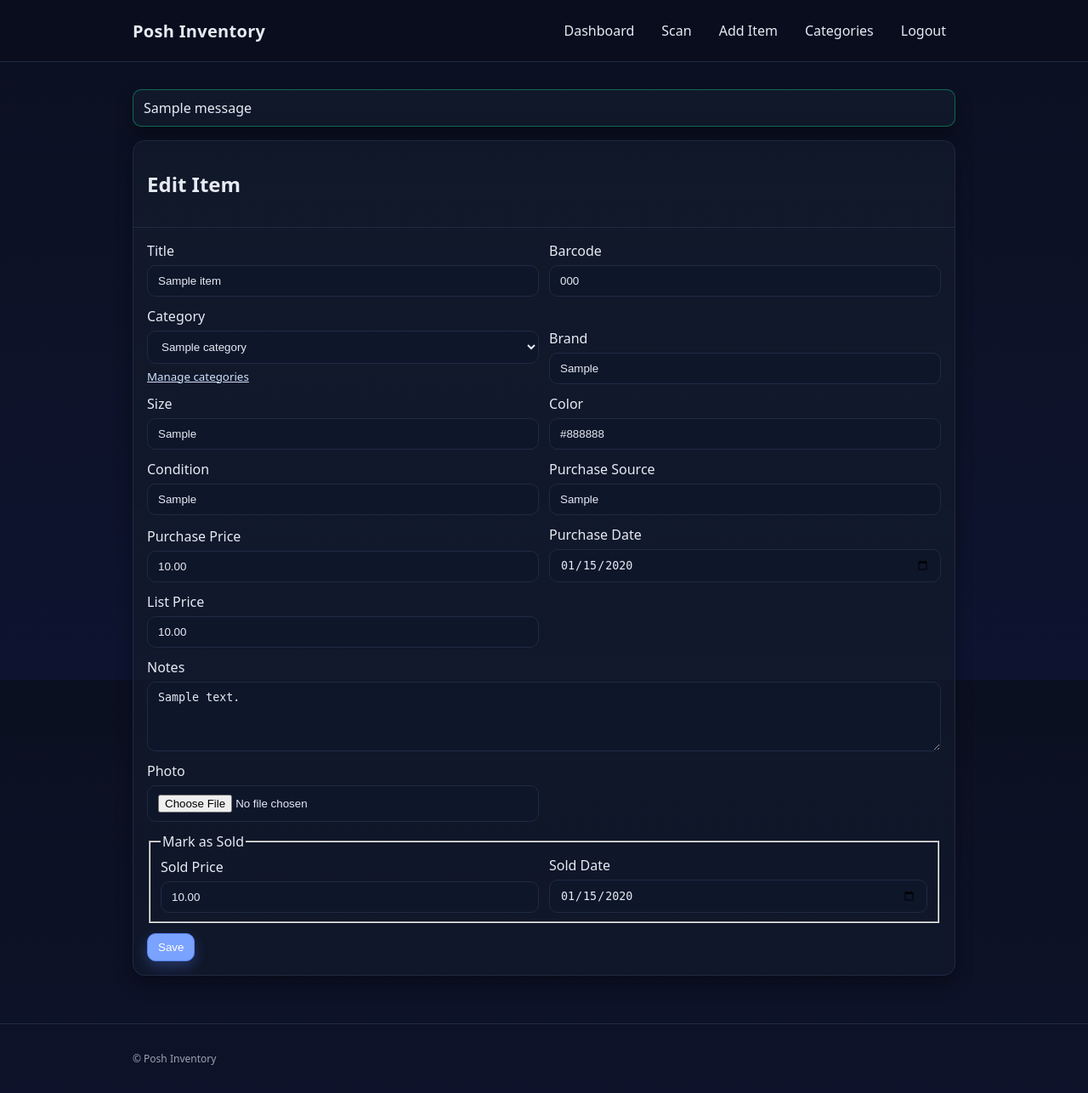
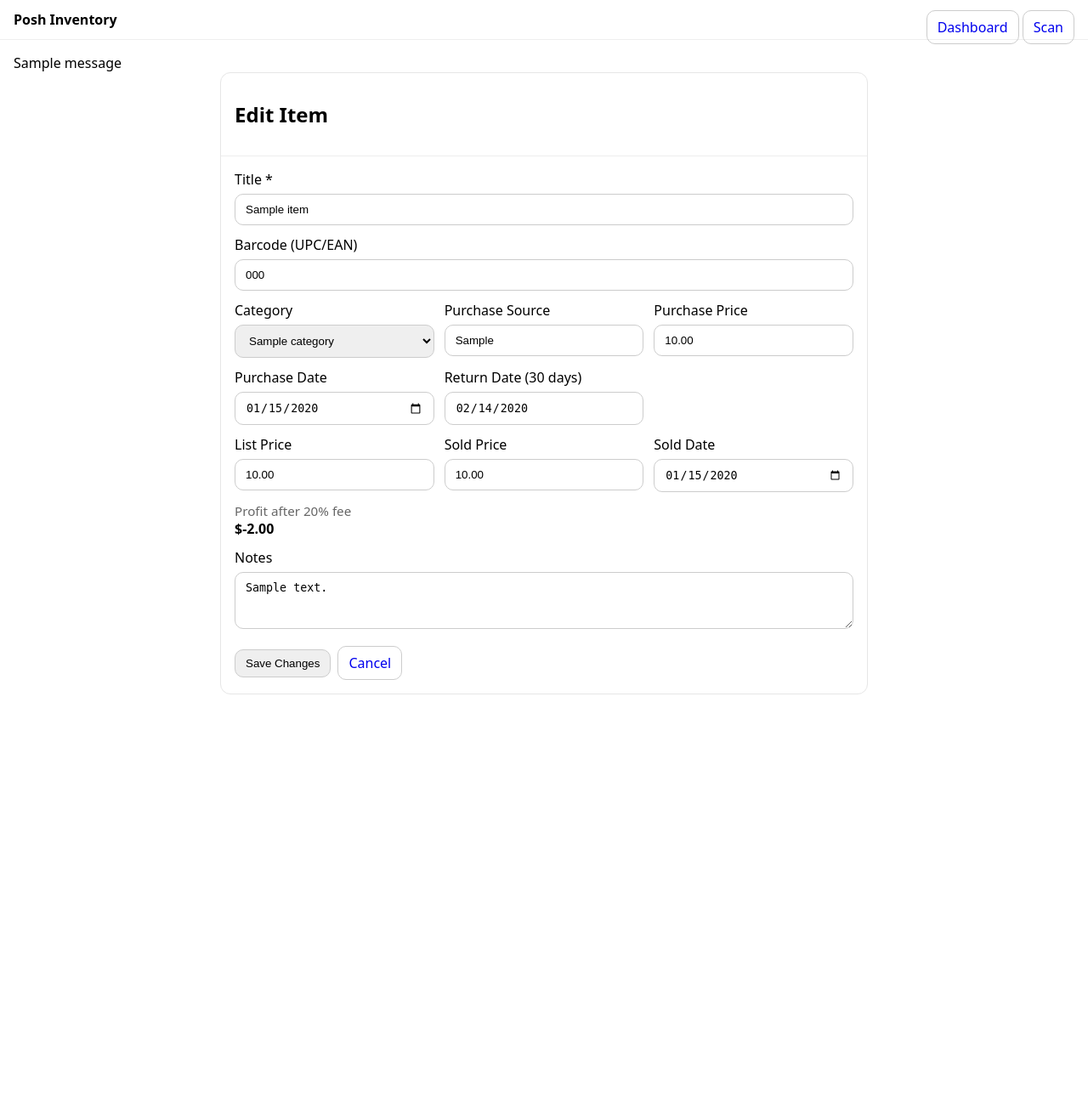
Before and after one commit to noahc763/posh-inventory, a Flask app: page /items/1/edit in a window 1280 px wide. Shown: the whole page at 85% size. After the commit the page ends 817 px from the top, so only its background shows below. Run offline with Flask 3, Linux system fonts and the light colour scheme; a user stored in the database is signed in; tables that the repository leaves empty hold one stand-in row (values such as "Sample post"); one stand-in notice (Sample message) is shown.

Commit message:
Edited categories

```diff
--- a/app.py
+++ b/app.py
@@ -1,4 +1,3 @@
-# app.py
 import os
 from decimal import Decimal
 from datetime import datetime
@@ -7,10 +6,9 @@ from flask_login import LoginManager, login_required, current_user
 
 from config import Config
 from models import db, Item, Category, User
-from auth import auth_bp
-from items import items_bp
-from categories import categories_bp
-
+from auth import auth_bp          # your existing auth blueprint (login/logout)
+from items import items_bp        # cleaned below
+from categories import categories_bp  # your existing categories blueprint
 
 def create_app():
     app = Flask(
@@ -20,12 +18,12 @@ def create_app():
     )
     app.config.from_object(Config)
 
-    # --- DB init ---
+    # DB
     db.init_app(app)
     with app.app_context():
-        db.create_all()  # create tables if missing
+        db.create_all()
 
-    # --- Auth ---
+    # Auth
     login_manager = LoginManager(app)
     login_manager.login_view = "auth.login"
 
@@ -33,12 +31,12 @@ def create_app():
     def load_user(user_id):
         return User.query.get(int(user_id))
 
-    # --- Blueprints ---
+    # Blueprints
     app.register_blueprint(auth_bp)
     app.register_blueprint(items_bp)
     app.register_blueprint(categories_bp)
 
-    # --- Helpers ---
+    # Helpers
     def normalize_barcode(raw: str) -> str:
         if not raw:
             return ""
@@ -56,8 +54,7 @@ def create_app():
         except Exception:
             return None
 
-    # --- Routes ---
-
+    # Routes
     @app.route("/")
     @login_required
     def dashboard():
@@ -67,13 +64,7 @@ def create_app():
             q = q.filter(Item.category_id == cat_id)
         items = q.order_by(Item.created_at.desc()).all()
         cats = Category.query.filter_by(user_id=current_user.id).order_by(Category.name.asc()).all()
-        return render_template(
-            "dashboard.html",
-            items=items,
-            categories=cats,
-            selected_cat=cat_id,
-            Decimal=Decimal,
-        )
+        return render_template("dashboard.html", items=items, categories=cats, selected_cat=cat_id, Decimal=Decimal)
 
     @app.route("/items/<int:item_id>")
     @login_required
@@ -81,21 +72,18 @@ def create_app():
         item = Item.query.filter_by(id=item_id, user_id=current_user.id).first_or_404()
         return render_template("item_detail.html", item=item, Decimal=Decimal)
 
-    # Scanner page (populated with the user's categories)
     @app.route("/scan")
     @login_required
     def scan():
         cats = Category.query.filter_by(user_id=current_user.id).order_by(Category.name.asc()).all()
         return render_template("scan.html", categories=cats)
 
-    # API the scanner calls to decide where to go
     @app.get("/api/items/lookup")
     @login_required
     def api_items_lookup():
         barcode = normalize_barcode(request.args.get("barcode", ""))
         if not barcode:
             return jsonify({"found": False}), 200
-
         item = Item.query.filter_by(user_id=current_user.id, barcode=barcode).first()
         if item:
             return jsonify({"found": True, "id": item.id}), 200
@@ -105,15 +93,13 @@ def create_app():
     @app.route("/categories/<int:category_id>/items/new", methods=["GET", "POST"])
     @login_required
     def items_new(category_id: int):
-        # Ensure the category belongs to this user
         category = Category.query.filter_by(id=category_id, user_id=current_user.id).first_or_404()
 
         if request.method == "GET":
-            # prefill barcode from ?barcode=... (scanner flow)
             barcode = request.args.get("barcode", "")
             return render_template("item_form.html", prefill={"barcode": barcode}, category=category)
 
-        # POST: create the item
+        # POST: create
         name            = (request.form.get("name") or "").strip()
         barcode         = normalize_barcode(request.form.get("barcode") or "")
         purchase_price  = request.form.get("purchase_price")
@@ -142,24 +128,19 @@ def create_app():
             purchase_date=parse_date(purchase_date),
             notes=notes or None,
         )
-
         db.session.add(item)
         try:
             db.session.commit()
         except Exception:
             db.session.rollback()
-            # likely unique constraint on (user_id, barcode)
             return ("Barcode already exists", 409)
 
         return redirect(url_for("item_detail", item_id=item.id))
 
-    # Health check
     @app.route("/healthz")
     def healthz():
         return {"ok": True}
 
     return app
 
-
-# WSGI entrypoint
 app = create_app()
--- a/templates/add_edit_item.html
+++ b/templates/add_edit_item.html
@@ -1,90 +1,115 @@
-{% extends 'base.html' %}
+{% extends "base.html" %}
 {% block content %}
-<section class="card">
+<section class="card" style="max-width: 760px; margin: 0 auto;">
   <div class="card-header">
-    <h2>{{ 'Edit' if item else 'Add' }} Item</h2>
+    <h2>Edit Item</h2>
   </div>
   <div class="card-body">
-    <form method="post" enctype="multipart/form-data" class="grid-form">
+    <form action="{{ url_for('items.edit_item', item_id=item.id) }}" method="post" class="grid-form" style="display:grid; gap:12px;">
       <label class="field">
-        <span>Title</span>
-        <input name="title" value="{{ item.title if item else request.args.get('title','') }}" required />
+        <span>Title *</span>
+        <input name="title" value="{{ item.title }}" required />
       </label>
+
       <label class="field">
-        <span>Barcode</span>
-        <input name="barcode" value="{{ item.barcode if item else request.args.get('barcode','') }}" />
+        <span>Barcode (UPC/EAN)</span>
+        <input name="barcode" value="{{ item.barcode or '' }}" placeholder="Scan or type" />
       </label>
+
+      <div style="display:grid; grid-template-columns: repeat(auto-fit, minmax(220px, 1fr)); gap:12px;">
         <label class="field">
           <span>Category</span>
           <select name="category_id">
-          <option value="">-- none --</option>
+            <option value="">— None —</option>
             {% for c in categories %}
-            <option value="{{ c.id }}" {% if item and item.category_id==c.id %}selected{% endif %}>{{ c.name }}</option>
+              <option value="{{ c.id }}" {% if item.category_id == c.id %}selected{% endif %}>{{ c.name }}</option>
             {% endfor %}
           </select>
-        <small><a class="link" href="/categories" target="_blank">Manage categories</a></small>
         </label>
-      <label class="field">
-        <span>Brand</span>
-        <input name="brand" value="{{ item.brand if item else '' }}" />
-      </label>
-      <label class="field">
-        <span>Size</span>
-        <input name="size" value="{{ item.size if item else '' }}" />
-      </label>
-      <label class="field">
-        <span>Color</span>
-        <input name="color" value="{{ item.color if item else '' }}" />
-      </label>
-      <label class="field">
-        <span>Condition</span>
-        <input name="condition" value="{{ item.condition if item else '' }}" />
-      </label>
+
         <label class="field">
           <span>Purchase Source</span>
-        <input name="purchase_source" value="{{ item.purchase_source if item else '' }}" />
+          <input name="purchase_source" value="{{ item.purchase_source or '' }}" />
         </label>
+
         <label class="field">
           <span>Purchase Price</span>
-        <input name="purchase_price" type="number" step="0.01" value="{{ item.purchase_price if item else '' }}" />
+          <input id="purchase_price" name="purchase_price" type="number" step="0.01" min="0" value="{{ item.purchase_price or '0.00' }}" />
         </label>
+
         <label class="field">
           <span>Purchase Date</span>
-        <input name="purchase_date" type="date" value="{{ item.purchase_date if item else '' }}" />
+          <input id="purchase_date" name="purchase_date" type="date" value="{{ item.purchase_date.strftime('%Y-%m-%d') if item.purchase_date }}" />
         </label>
+
+        <label class="field">
+          <span>Return Date (30 days)</span>
+          <input id="return_date" type="date" readonly />
+        </label>
+      </div>
+
+      <div style="display:grid; grid-template-columns: repeat(auto-fit, minmax(220px, 1fr)); gap:12px;">
         <label class="field">
           <span>List Price</span>
-        <input name="list_price" type="number" step="0.01" value="{{ item.list_price if item else '' }}" />
-      </label>
-      <label class="field col-span-2">
-        <span>Notes</span>
-        <textarea name="notes" rows="4">{{ item.notes if item else '' }}</textarea>
-      </label>
-      <label class="field">
-        <span>Photo</span>
-        <input type="file" name="photo" accept="image/*" />
+          <input name="list_price" type="number" step="0.01" min="0" value="{{ item.list_price or '' }}" />
         </label>
 
-      {% if item %}
-      <fieldset class="field col-span-2">
-        <legend>Mark as Sold</legend>
-        <div class="grid-form two">
         <label class="field">
           <span>Sold Price</span>
-            <input name="sold_price" type="number" step="0.01" value="{{ item.sold_price or '' }}" />
+          <input id="sold_price" name="sold_price" type="number" step="0.01" min="0" value="{{ item.sold_price or '' }}" />
         </label>
+
         <label class="field">
           <span>Sold Date</span>
-            <input name="sold_date" type="date" value="{{ item.sold_date or '' }}" />
+          <input name="sold_date" type="date" value="{{ item.sold_date.strftime('%Y-%m-%d') if item.sold_date }}" />
         </label>
+
+        <div class="field" style="display:flex; flex-direction:column; justify-content:flex-end">
+          <div class="muted" style="color:#666;">Profit after 20% fee</div>
+          <div id="profit_display" style="font-weight:600;">—</div>
         </div>
-      </fieldset>
-      {% endif %}
+      </div>
 
-      <div class="actions col-span-2">
-        <button class="btn">Save</button>
+      <label class="field">
+        <span>Notes</span>
+        <textarea name="notes" rows="3" placeholder="Any details to remember">{{ item.notes or '' }}</textarea>
+      </label>
+
+      <div style="display:flex; gap:8px; align-items:center; margin-top:8px;">
+        <button class="btn" type="submit">Save Changes</button>
+        <a class="btn" href="{{ url_for('item_detail', item_id=item.id) }}">Cancel</a>
       </div>
     </form>
   </div>
 </section>
+
+<script>
+  const purchaseDate = document.getElementById('purchase_date');
+  const returnDate   = document.getElementById('return_date');
+  const purchaseEl   = document.getElementById('purchase_price');
+  const soldEl       = document.getElementById('sold_price');
+  const profitEl     = document.getElementById('profit_display');
+
+  function toISODate(d) { return d.toISOString().slice(0,10); }
+  function updateReturnDate() {
+    if (!purchaseDate.value) { returnDate.value = ''; return; }
+    const d = new Date(purchaseDate.value + 'T00:00:00');
+    if (isNaN(d)) { returnDate.value = ''; return; }
+    d.setDate(d.getDate() + 30);
+    returnDate.value = toISODate(d);
+  }
+  function dollars(n) { if (n === null || isNaN(n)) return '—'; return '$' + n.toFixed(2); }
+  function calcProfit() {
+    const purchase = parseFloat(purchaseEl.value || '0');
+    const sold     = parseFloat(soldEl.value || '0');
+    if (isNaN(sold)) { profitEl.textContent = '—'; return; }
+    const payout = sold * 0.80;   // 20% fee
+    const profit = payout - (isNaN(purchase) ? 0 : purchase);
+    profitEl.textContent = dollars(profit);
+  }
+  purchaseDate?.addEventListener('change', updateReturnDate);
+  purchaseEl?.addEventListener('input',  calcProfit);
+  soldEl?.addEventListener('input',      calcProfit);
+  updateReturnDate(); calcProfit();
+</script>
 {% endblock %}
--- a/templates/base.html
+++ b/templates/base.html
@@ -1,31 +1,40 @@
 <!doctype html>
 <html lang="en">
 <head>
-  <meta charset="utf-8" />
-  <meta name="viewport" content="width=device-width, initial-scale=1" />
-  <title>Posh Inventory</title>
-  <link rel="stylesheet" href="/static/css/styles.css" />
+  <meta charset="utf-8">
+  <meta name="viewport" content="width=device-width,initial-scale=1">
+  <title>{% block title %}Posh Inventory{% endblock %}</title>
+  <style>
+    :root { color-scheme: light dark; }
+    body { font-family: system-ui, -apple-system, Segoe UI, Roboto, Arial, sans-serif; margin:0; }
+    header, footer { padding: 12px 16px; border-bottom: 1px solid #eee; }
+    main { padding: 16px; }
+    .card { border: 1px solid #e6e6e6; border-radius: 12px; overflow: hidden; }
+    .card-header { padding: 12px 16px; border-bottom: 1px solid #eee; }
+    .card-body { padding: 16px; }
+    .btn { border: 1px solid #ccc; border-radius: 10px; padding: 8px 12px; text-decoration: none; display:inline-block; }
+    .muted { color:#666; font-size: 0.95rem; }
+    input, select, textarea { padding:10px 12px; border-radius:10px; border:1px solid #ccc; width:100%; box-sizing:border-box; }
+    label.field { display:flex; flex-direction:column; gap:6px; }
+    table { width:100%; border-collapse: collapse; }
+    th, td { padding:8px 10px; border-bottom:1px solid #eee; text-align:left; }
+  </style>
 </head>
 <body>
-  <header class="app-header">
-    <div class="container header-inner">
-      <h1 class="brand">Posh Inventory</h1>
-      <nav class="nav">
-        <a class="nav-link" href="/">Dashboard</a>
-        <a class="nav-link" href="/scan">Scan</a>
-        <a class="nav-link" href="/items/add">Add Item</a>
-        <a class="nav-link" href="/categories">Categories</a>
-        <a class="nav-link danger" href="/logout">Logout</a>
-      </nav>
-    </div>
+  <header>
+    <strong>Posh Inventory</strong>
+    <span style="float:right;">
+      <a class="btn" href="{{ url_for('dashboard') }}">Dashboard</a>
+      <a class="btn" href="{{ url_for('scan') }}">Scan</a>
+    </span>
   </header>
 
-  <main class="container">
+  <main>
     {% with messages = get_flashed_messages(with_categories=true) %}
       {% if messages %}
-        <div class="toast-stack">
+        <div>
           {% for category, message in messages %}
-            <div class="toast {{ category }}">{{ message }}</div>
+            <div class="flash {{ category }}">{{ message }}</div>
           {% endfor %}
         </div>
       {% endif %}
@@ -33,9 +42,5 @@
 
     {% block content %}{% endblock %}
   </main>
-
-  <footer class="app-footer">
-    <div class="container small">© Posh Inventory</div>
-  </footer>
 </body>
 </html>
--- a/templates/item_detail.html
+++ b/templates/item_detail.html
@@ -5,6 +5,7 @@
     <h2 style="margin:0;">{{ item.title }}</h2>
     <div style="display:flex; gap:8px;">
       <a class="btn" href="{{ url_for('dashboard') }}">Back</a>
+      <a class="btn" href="{{ url_for('items.edit_item', item_id=item.id) }}">Edit</a>
       <a class="btn" href="{{ url_for('scan') }}">Scan Another</a>
     </div>
   </div>
@@ -17,8 +18,8 @@
     {%- endif -%}
   {%- endmacro %}
 
-  {% set payout_val = (item.sold_price * Decimal('0.80')) if item.sold_price else None %}
-  {% set profit_val = (item.sold_price * Decimal('0.80') - (item.purchase_price or 0)) if item.sold_price else None %}
+  {% set payout_val = item.payout if item.payout is not none else None %}
+  {% set profit_val = item.profit if item.profit is not none else None %}
 
   <div class="card-body" style="display:grid; gap:16px;">
     <div style="display:grid; grid-template-columns: repeat(auto-fit, minmax(240px, 1fr)); gap:12px;">
@@ -78,7 +79,6 @@
 </section>
 
 <script>
-  // Show Return Date = Purchase Date + 30 days
   (function() {
     const el = document.getElementById('returnDateText');
     if (!el) return;
```
Also changed, not shown: items.py (+54 -88 lines), models.py (+6 -23 lines), templates/dashboard.html (+38 -36 lines), templates/item_form.html (+4 -10 lines), templates/scan.html (+20 -77 lines). Lines whose indentation alone changed are shown as unchanged.
